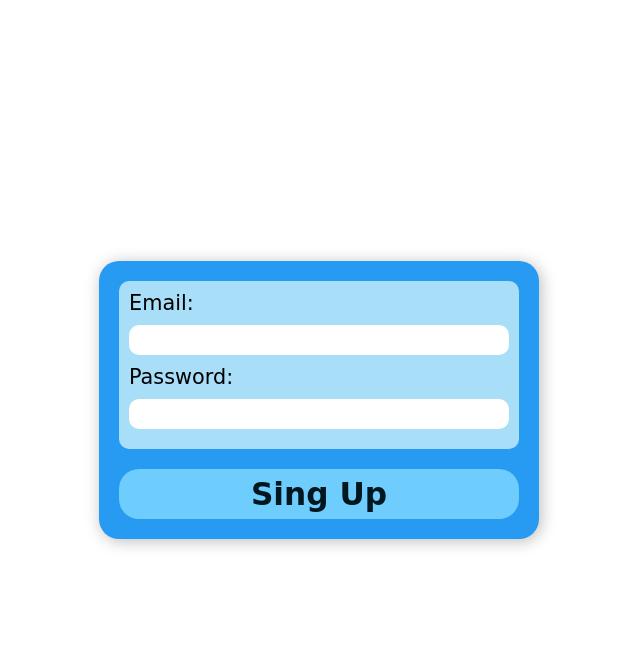
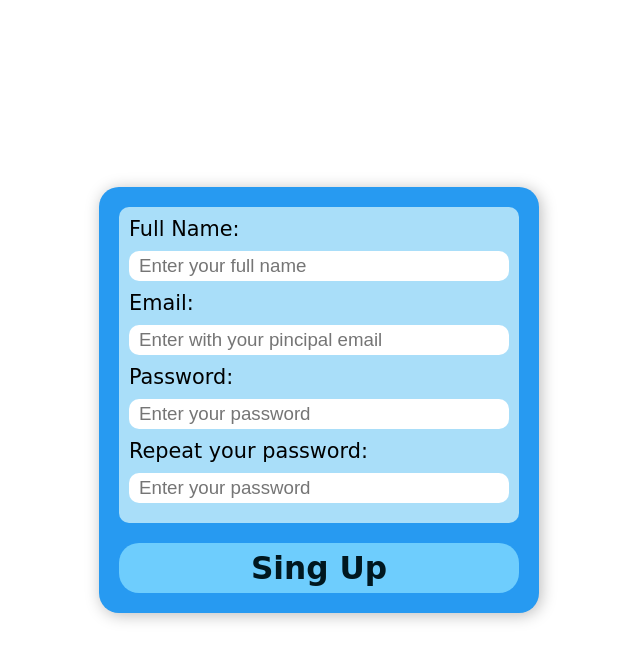
Before and after one commit to Karlos-Vinicius/login, a Flask app: page /cadastro in a window 1280 px wide. Shown: the top 661 px of the page, without its empty margins (321-961 px from the left). Run offline with Flask 3, Linux system fonts and the light colour scheme.

Commit message:
Implementação do banco de dados pt1

```diff
--- a/app.py
+++ b/app.py
@@ -1,6 +1,12 @@
 from flask import render_template, redirect, Flask, request
 
+
+from db import DataBase
+
+
 app = Flask(__name__)
+db = DataBase()
+
 
 @app.route("/")
 def index():
@@ -8,10 +14,32 @@ def index():
 
 @app.route("/cadastro", methods=["POST", "GET"])
 def cadastro():
-    if request.method == "GET":
-        return render_template("cadastro.html")
-    return redirect("/certo")
+    if request.method == "POST":
+        name = request.form.get("name")
+        email = request.form.get("email")
+        password = request.form.get("password")
+        rpassword = request.form.get("rpassword")
+
+        print(name, email, password, rpassword)
+
+        print((not email) == (not name) == (not password) == (not rpassword))
+
+        if not name and not email and not password and not rpassword:
+            return redirect("/fail")
+
+        if password != rpassword:
+            return redirect("/fail")
+
+        db.cadastrar_pessoa(name=name, email=email, password=password)
+
+        return redirect("/certo")
+
+    return render_template("cadastro.html")
 
 @app.route("/certo")
 def certo():
     return render_template("certo.html")
+
+@app.route("/fail")
+def fail():
+    return render_template("fail.html")
--- a/templates/cadastro.html
+++ b/templates/cadastro.html
@@ -6,12 +6,16 @@
 
 {% block main %}
     <div class="container">
-        <form action="certo/" method="post">
+        <form action="/cadastro" method="post">
             <div class="container_camp">
-                <label for="person_email">Email:</label>
-                <input type="text" name="person_email" id="email"><br>
-                <label for="person_password">Password:</label>
-                <input type="text" name="person_password" id="password">
+                <label for="name">Full Name:</label>
+                <input type="text" name="name" id="name" placeholder="Enter your full name"><br>
+                <label for="email">Email:</label>
+                <input type="email" name="email" id="email" placeholder="Enter with your pincipal email"><br>
+                <label for="password">Password:</label>
+                <input type="password" name="password" id="password" placeholder="Enter your password"><br>
+                <label for="rpassword">Repeat your password:</label>
+                <input type="password" name="rpassword" id="rpassword" placeholder="Enter your password">
             </div>
             <input type="submit" value="Sing Up" id="submit">
         </form>
```
Also changed, not shown: db.py (+4 -4 lines), templates/fail.html (added, +9 -0 lines), 1 other file.
